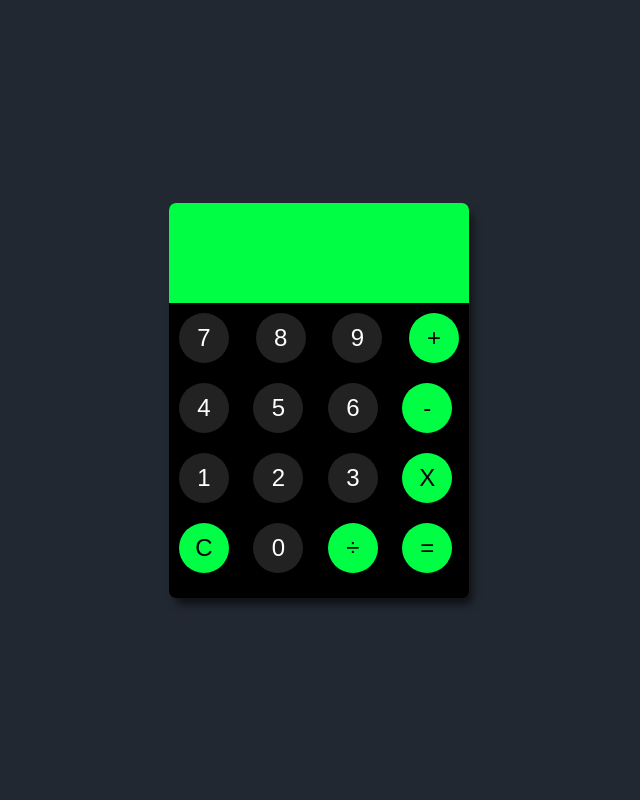
After one commit to knimmi/knimmi.github.io, a PHP site: page /calculator.html in a window 1280 px wide. The commit adds this page. Shown: the whole page, without its empty margins (321-961 px from the left). Run offline with PHP 8.4, Linux system fonts and the light colour scheme.

Commit message:
chnaged projectes to calculator and added calculator.js

```diff
--- /dev/null
+++ b/calculator.html
@@ -0,0 +1,73 @@
+<!DOCTYPE html>
+<html lang="nl">
+    <head>
+    <meta charset="UTF-8">
+    <meta name="viewport" content="width=device-width, initial-scale=1.0">
+    <title>Portfolio</title>
+    <link href="/css/calc.css" rel="stylesheet">
+    </head>
+    <body>
+
+            <div class="calculator">
+
+              <input type="text" class="display" disabled>
+
+              <div class="keys">
+
+
+                <div class="row">
+
+                  <button value="7">7</button>
+
+                  <button value="8">8</button>
+
+                  <button value="9">9</button>
+
+                  <button value="+  " class="operator">+</button>
+
+                </div>
+
+                <div class="row2">
+
+                  <button value="4">4</button>
+
+                  <button value="5">5</button>
+
+                  <button value="6">6</button>
+
+                  <button value="-" class="operator">-</button>
+
+                </div>
+
+                <div class="row3">
+
+                  <button value="1">1</button>
+
+                  <button value="2">2</button>
+
+                  <button value="3">3</button>
+
+                  <button value="X" class="operator">X</button>
+
+                </div>
+
+                <div class="row4">
+
+                  <button value="C" class="operator">C</button>
+
+                  <button value="0">0</button>
+
+                  <button value="/" class="operator">÷</button>
+
+                  <button value="=" class="operator">=</button>
+
+                </div>
+
+              </div>
+
+            </div>
+
+         <!-- Hieronder wordt het Javascript bestand ingeladen -->
+         <script src="/js/calculator.js"></script>
+    </body>
+</html>
--- /dev/null
+++ b/css/calc.css
@@ -0,0 +1,112 @@
+* {
+
+    padding: 0;
+
+    margin: 0;
+
+  }
+
+  body {
+
+    width: 100vw;
+
+    height: 100vh;
+
+    overflow: hidden;
+
+    display: flex;
+
+    justify-content: center;
+
+    align-items: center;
+
+    background-color: #222831;
+
+    font-family: sans-serif;
+
+  }
+
+  .calculator {
+
+    width: 300px;
+
+    padding-bottom: 15px;
+
+    border-radius: 7px;
+
+    background-color: #000;
+
+    box-shadow: 5px 8px 8px -2px rgba(0, 0, 0, 0.61);
+
+  }
+
+  .display {
+
+    width: 300px;
+
+    height: 100px;
+
+    border: none;
+
+    box-sizing: border-box;
+
+    padding: 10px;
+
+    font-size: 2rem;
+
+    background-color: #00ff44;
+
+    color: #000;
+
+    text-align: right;
+
+   border-top-left-radius: 7px;
+
+   border-top-right-radius: 7px;
+
+  }
+
+  .row {
+
+    display: flex;
+
+    justify-content: space-between;
+
+  }
+
+  button {
+
+    width: 50px;
+
+    height: 50px;
+
+    border-radius: 50%;
+
+    border: none;
+
+    outline: none;
+
+    font-size: 1.5rem;
+
+    background-color: #222;
+
+    color: #fff;
+
+    margin: 10px;
+
+  }
+
+  button:hover {
+
+    cursor: pointer;
+
+  }
+
+
+  .operator {
+
+    background-color: #00ff44;
+
+    color: #000;
+
+  }
--- a/css/main.css
+++ b/css/main.css
@@ -13,7 +13,6 @@ body {
 }
 
 .light-theme {
-    background-color: white;
 	color: black;
 }
 
@@ -257,3 +256,7 @@ img
 	font-size: 30px;
 	margin-bottom: 20px;
 }
+
+.calculator__keys {
+	display: grid;
+  }
--- a/index.html
+++ b/index.html
@@ -11,7 +11,6 @@
     <header class="text-black theme header">
     <div><h1 class="text-black theme">Alex Immink</h1>
     <button class="theme-changer">Light/Dark theme</button>
-    <p class="text-black theme"> Dit is mijn portfolio website</p>
     </header>
     <div id="icons-container-right">
     <a href="https://github.com/AImmink"target="_blank">
@@ -49,7 +48,7 @@
     <p class="text-black theme">kan je al mijn projecten/opdrachten zien die ik voor school heb gemaakt</p>
     </div>
 
-    <a href="http://www.google.com" target="_blank">
+    <a href="calculator.html" target="_blank">
     <div class="portfolio-text-button">Naar projecten</div>
     </a>
     </div>
@@ -82,7 +81,7 @@
         </div>
         <div class="avatar"></div>
         <div class="text">
-        <p class="text-black theme"> ben Alex Immmink en ik zit op de school ROC Mondriaan en ik volg de opleiding Software developer.
+        <p class="text-black theme">Ik ben Alex Immmink en ik zit op de school ROC Mondriaan en ik volg de opleiding Software developer.
         Dit is mijn site die ik he gecreert voor school</p>
         </div>
         </div>
--- /dev/null
+++ b/js/calculator.js
@@ -0,0 +1,32 @@
+const buttons = document.querySelectorAll("button");
+
+const display = document.querySelector(".display");
+
+buttons.forEach(function(button) {
+
+  button.addEventListener("click", calculate);
+
+});
+
+function calculate(event) {
+
+  const clickedButtonValue = event.target.value;
+
+  if (clickedButtonValue === "=") {
+
+    if (display.value !== "") {
+
+      display.value = eval(display.value);
+
+    }
+
+
+  } else if (clickedButtonValue === "C") {
+
+    display.value = " ";
+
+  } else {
+
+    display.value += clickedButtonValue;
+  }
+}
```
